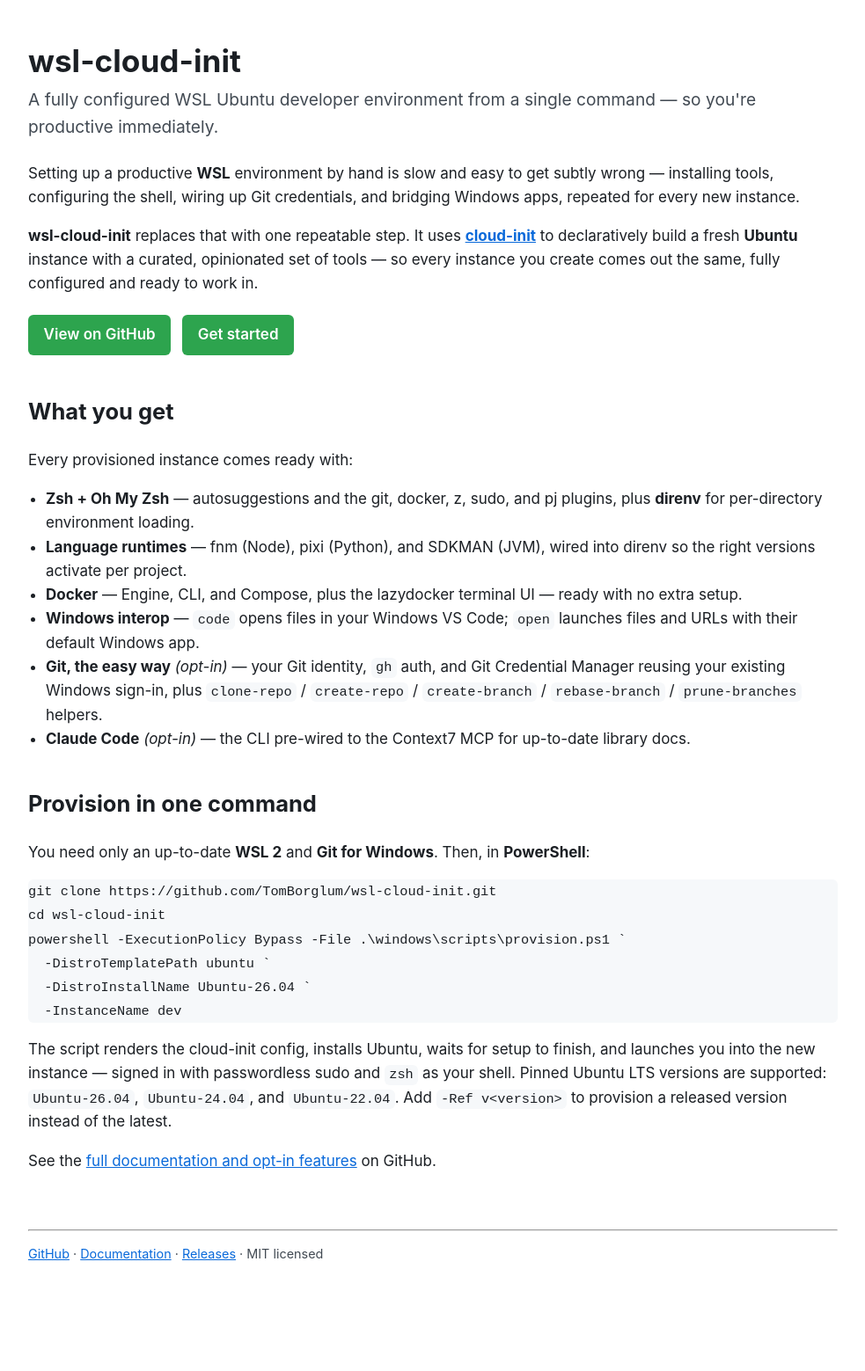
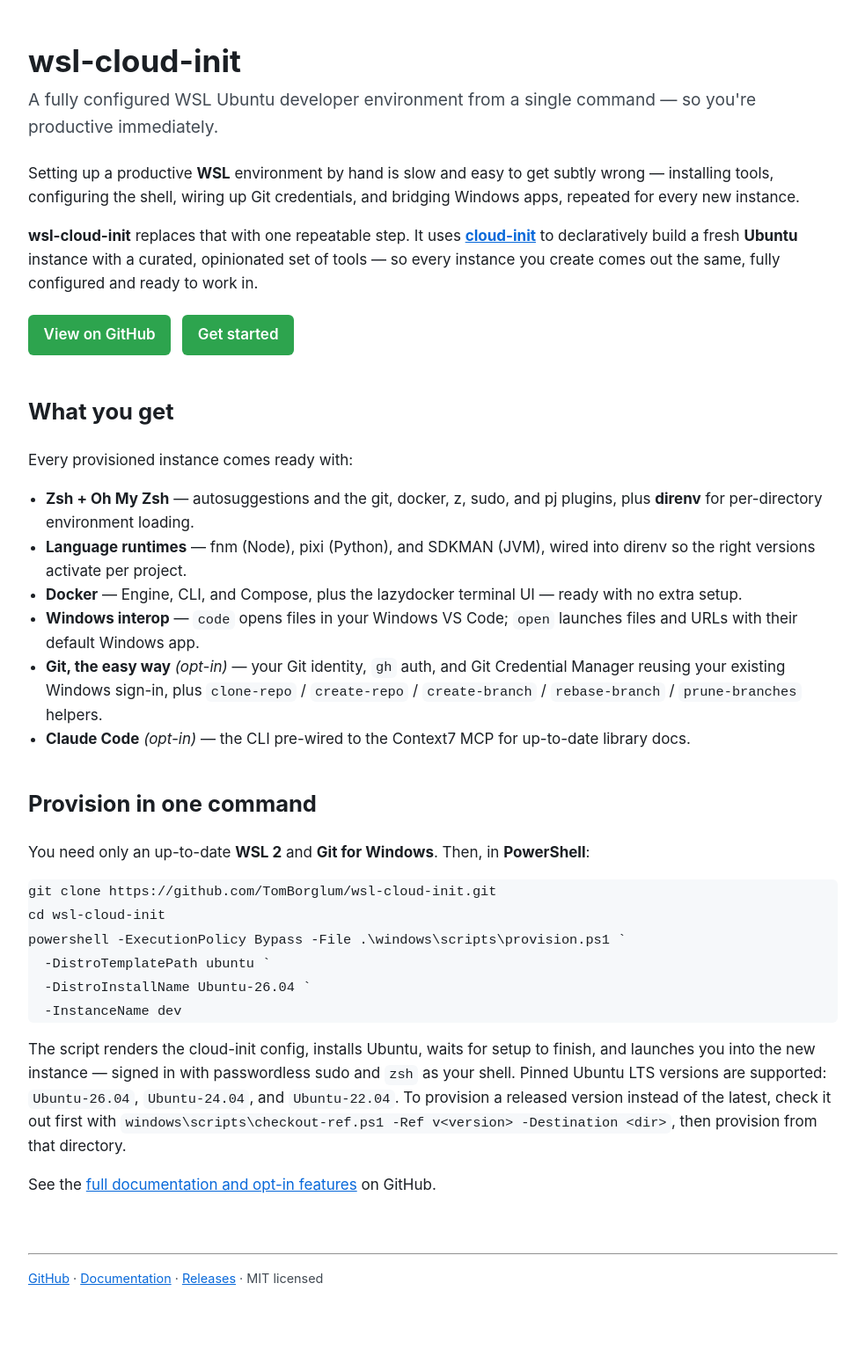
Before and after one commit to TomBorglum/wsl-cloud-init, a Jekyll site: the page built from docs/index.md, in a window 1280 px wide. Shown: the whole page at 88% size, without its empty margins (148-1131 px from the left). Built offline with Jekyll 4.4.1, drawn with Linux system fonts in a browser that asks for light colours; before the commit the page ends 1532 px from its top, so only the background shows below that.

Commit message:
fix: provision.ps1 provisions its own checkout, drop -Ref
Remove the -Ref flag and collapse provision.ps1 to a single behavior: provision
the commit this checkout is on, provided it exists on origin. Both entry paths
converge here — a normal clone (branch tip) and checkout-ref.ps1's detached
checkout (a released tag) — so verify HEAD's commit is on origin with
`git branch -r --contains` rather than reasoning about branches, which also
works on a detached HEAD. The template read stays against the working tree,
now correct by construction since the checkout is the target commit.

Docs replace the -Ref usage with the two-step checkout-ref.ps1 flow.

-Ref was unreleased, so this restores provision.ps1 to its v1.0.0-compatible
signature and breaks no shipped behavior.

Co-Authored-By: Claude Opus 4.8 <noreply@anthropic.com>

```diff
--- a/docs/index.md
+++ b/docs/index.md
@@ -51,8 +51,9 @@ powershell -ExecutionPolicy Bypass -File .\windows\scripts\provision.ps1 `
 The script renders the cloud-init config, installs Ubuntu, waits for setup to
 finish, and launches you into the new instance — signed in with passwordless sudo
 and `zsh` as your shell. Pinned Ubuntu LTS versions are supported: `Ubuntu-26.04`,
-`Ubuntu-24.04`, and `Ubuntu-22.04`. Add `-Ref v<version>` to provision a released
-version instead of the latest.
+`Ubuntu-24.04`, and `Ubuntu-22.04`. To provision a released version instead of the
+latest, check it out first with `windows\scripts\checkout-ref.ps1 -Ref v<version>
+-Destination <dir>`, then provision from that directory.
 
 See the [full documentation and opt-in features](https://github.com/TomBorglum/wsl-cloud-init#readme)
 on GitHub.
```
Also changed, not shown: README.md, 1 other file.
